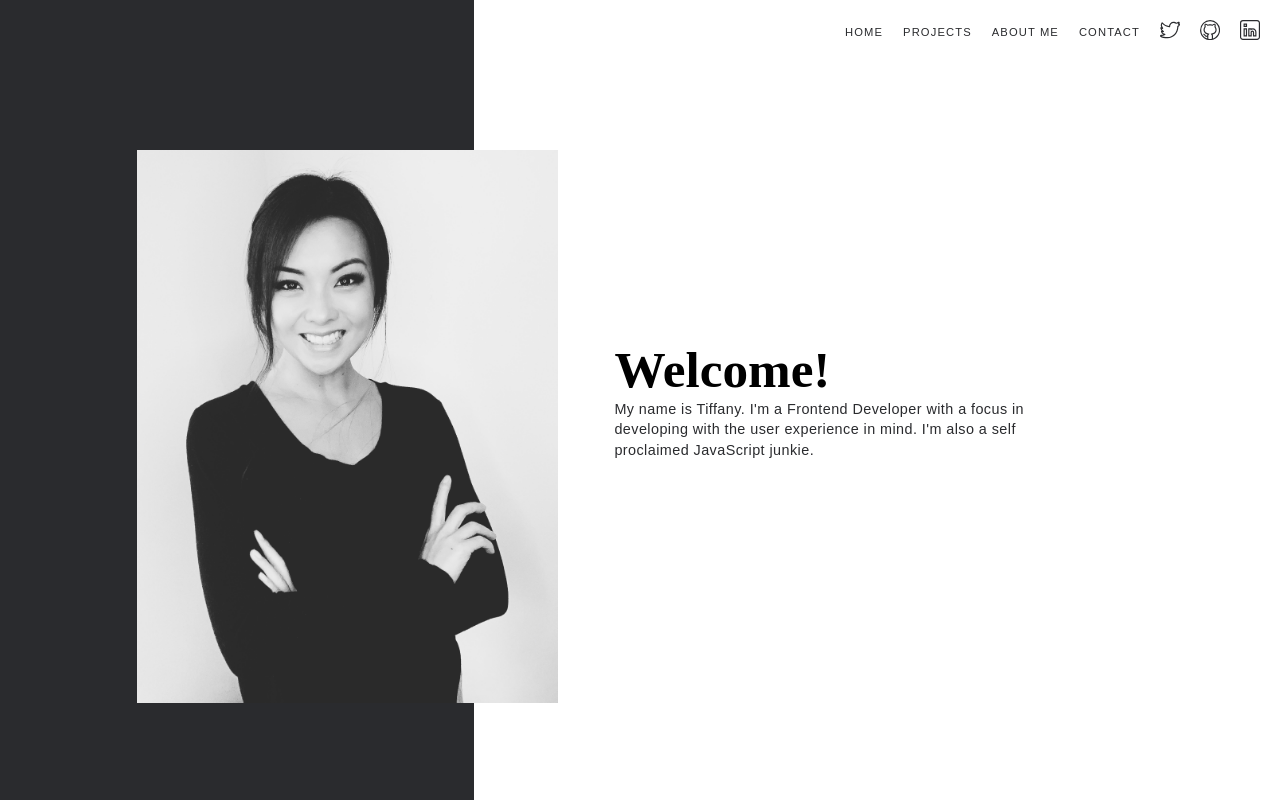
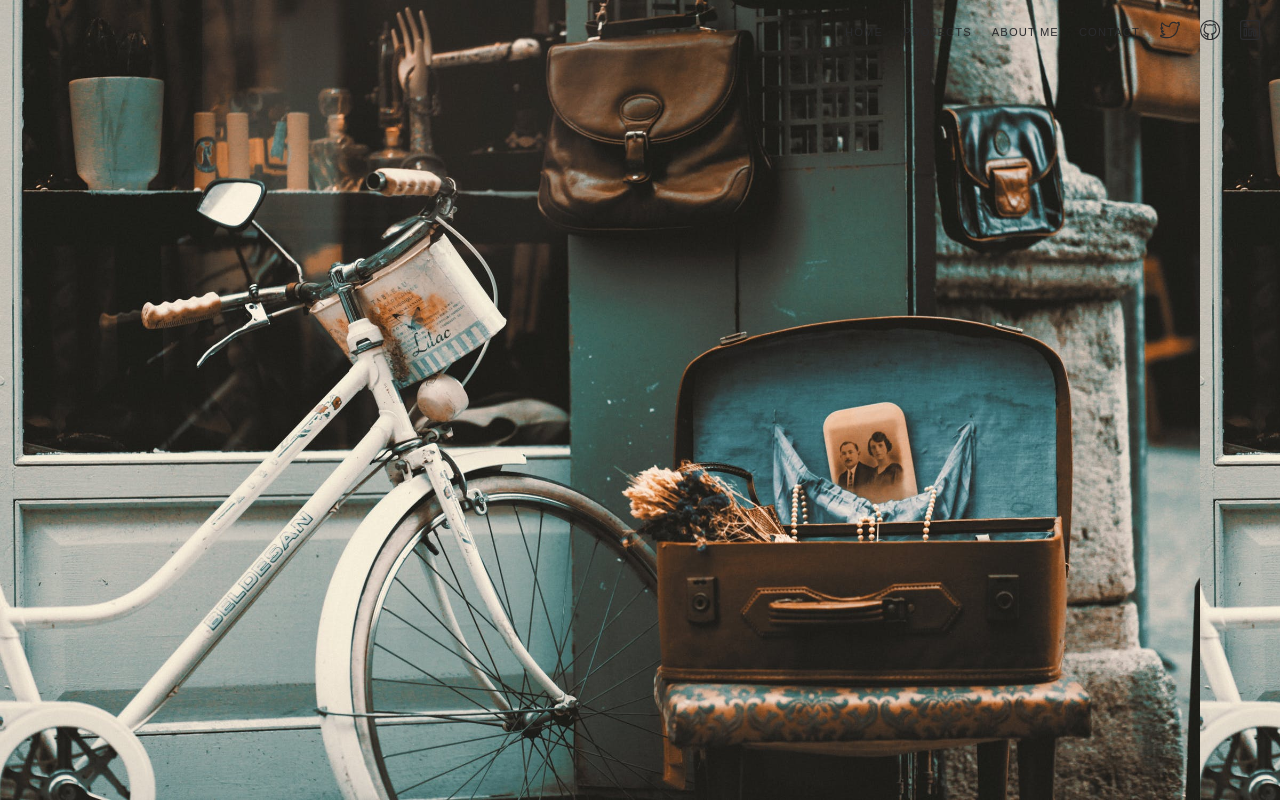
Before and after one commit to yirano/portfolio, a React (Create React App) app: page / in a window 1280 px wide. Shown: the top 802 px of the page. Built offline with nearby package versions, Linux system fonts and the light colour scheme; a web font is replaced by a local one.

Commit message:
Add background to hero

```diff
--- a/src/components/Intro/Intro.css
+++ b/src/components/Intro/Intro.css
@@ -1,45 +1,26 @@
 .hero {
+  position: relative;
+
 	display: flex;
 	height: 100vh;
 }
 
-.leftHero {
-	position: relative;
-	flex-basis: 37%;
-	background-color: var(--black);
+.background {
+  background-image: url('../../images/headerImg.jpeg');
+  background-size: contain;
+  height: 100%;
+  width: 100%;
 }
 
-.imageFrame {
-	height: 580px;
-	width: 430px;
-	overflow: hidden;
-	position: absolute;
-	bottom: 70px;
-	right: -93px;
+.heroText {
+  position: absolute;
+  height: 100%;
+  width: 100%;
 }
 
-.profileImg {
-	position: relative;
-	width: 430px;
-	top: -20px;
-	left: -9px;
+.heroText h1 {
+  font-weight: 700;
+  color: black;
+
+  mix-blend-mode: screen; /* This makes the cutout text possible */
 }
-
-.rightHero {
-	display: flex;
-	flex-basis: 55%;
-	flex-flow: column;
-	align-self: center;
-}
-
-.heroTextContainer {
-	width: 60%;
-	align-self: center;
-}
-
-.heroTextContainer p {
-	color: var(--black);
-	font-size: 0.9em;
-	letter-spacing: 0.03em;
-	line-height: 1.4em;
-}
--- a/src/components/Intro/Intro.jsx
+++ b/src/components/Intro/Intro.jsx
@@ -2,26 +2,16 @@ import React, { Component } from 'react';
 import './Intro.css';
 import '../../fonts/fonts.css';
 // import vid from '../../images/videos/sky.mp4';
-import profile from '../../images/self.JPG';
+// import profile from '../../images/self.JPG';
 
 export class Intro extends Component {
 	render() {
 		return (
 			<section className="hero" id="hero">
-				<div className="leftHero">
-					<div className="imageFrame">
-						<img className="profileImg" src={profile} alt="self" />
-					</div>
-				</div>
-				<div className="rightHero">
-					<div className="heroTextContainer">
-						<h2>Welcome!</h2>
-						<p>
-							My name is Tiffany. I'm a Frontend Developer with a focus in developing with the user
-							experience in mind. I'm also a self proclaimed JavaScript junkie.
-						</p>
-					</div>
-				</div>
+        <div className="background" />
+        <div className="heroText">
+          <h1>Yirano</h1>
+        </div>
 			</section>
 		);
 	}
```
